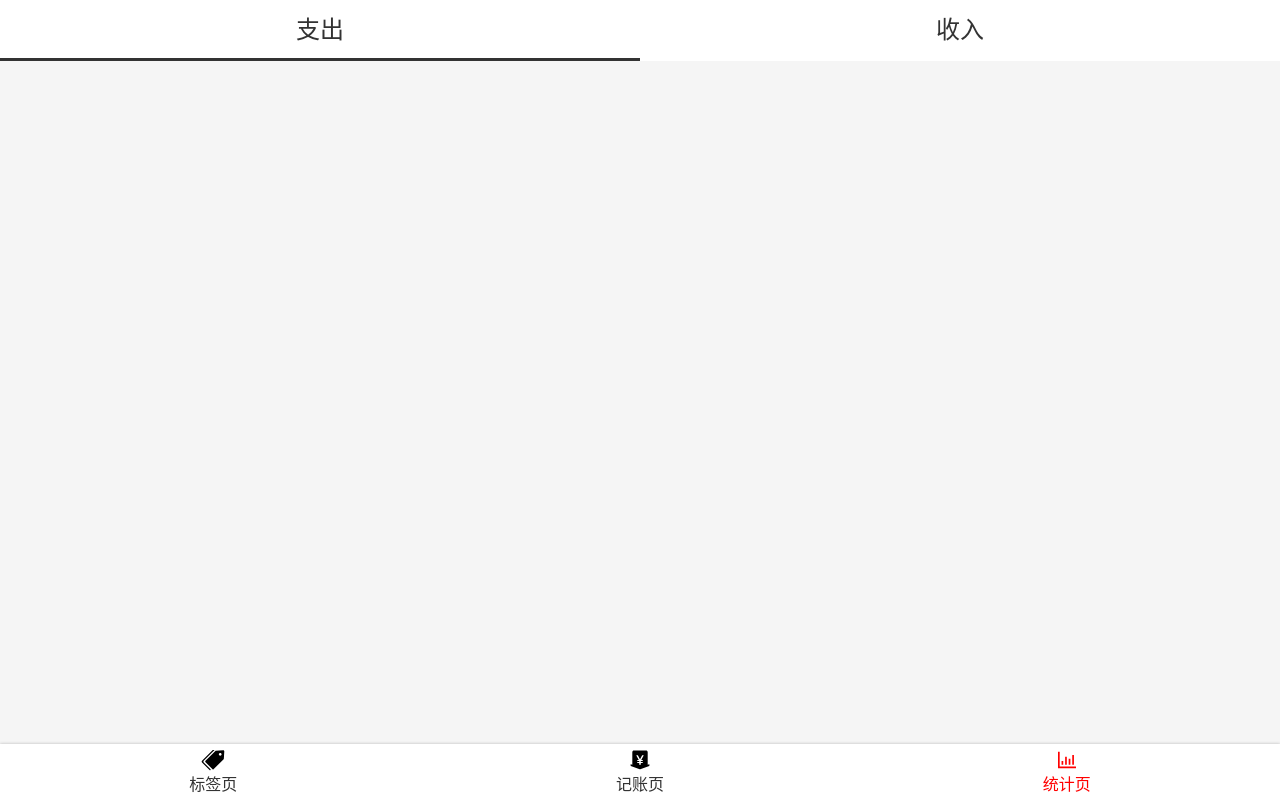
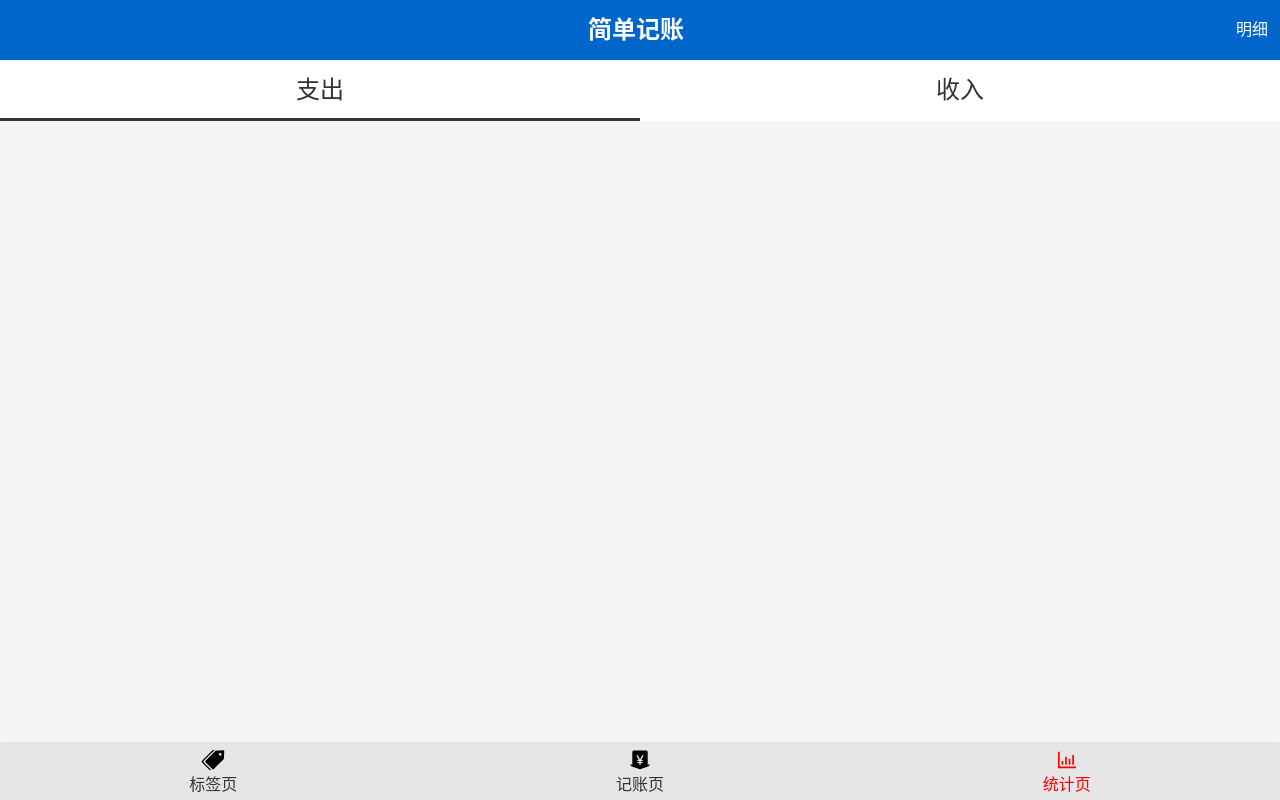
Before and after one commit to smy-101/bookkeeping, a React app: page /#/statistics in a window 1280 px wide. Built offline with nearby package versions, Linux system fonts and the light colour scheme.

Commit message:
添加Header

```diff
--- /dev/null
+++ b/src/components/Header.tsx
@@ -0,0 +1,39 @@
+import React from 'react';
+import styled from 'styled-components';
+import Icon from './Icon';
+
+const Wrapper = styled.div`
+  min-height: 60px;
+  background: rgb(0, 102, 204);
+  display: flex;
+  justify-content:space-between;
+  align-items: center;
+  >h2{
+    color: white;
+  }
+  >.icon {
+    fill: white;
+    margin-left: 12px;
+    width: 24px;
+    height: 24px;
+  }
+  >div{
+    margin-right: 12px;
+    color: white;
+  }
+`
+type Props={
+    content:string;
+}
+
+const Header:React.FC<Props> = (props) => {
+    return (
+        <Wrapper>
+            <Icon className="icon" name="bookkeeping"/>
+            <h2>简单记账</h2>
+            <div>{props.content}</div>
+        </Wrapper>
+    );
+};
+
+export {Header};
--- a/src/components/Layout.tsx
+++ b/src/components/Layout.tsx
@@ -1,6 +1,7 @@
 import Nav from './Nav';
 import React, {useEffect, useRef} from 'react';
 import styled from 'styled-components';
+import {Header} from './Header';
 
 const Wrapper = styled.div`
   height: 100vh;
@@ -14,6 +15,7 @@ const Main = styled.div`
 type Props = {
     className?: string;
     scrollTop?: number;
+    content:string;
 };
 const Layout: React.FC<Props> = (props) => {
     const mainRef = useRef<HTMLDivElement>(null);
@@ -27,6 +29,7 @@ const Layout: React.FC<Props> = (props) => {
     }, [props.scrollTop]);
     return (
         <Wrapper>
+            <Header content={props.content}/>
             <Main ref={mainRef} className={props.className}>
                 {props.children}
             </Main>
--- a/src/components/Nav.tsx
+++ b/src/components/Nav.tsx
@@ -4,7 +4,7 @@ import React from 'react';
 import Icon from './Icon';
 
 const NavWrapper = styled.nav`
-  background: white;
+  background: rgb(229, 229, 229);
   line-height: 24px;
   box-shadow: 0 0 3px rgba(0,0,0,0.25);
   > ul {
--- a/src/views/Money.tsx
+++ b/src/views/Money.tsx
@@ -37,9 +37,10 @@ function Money() {
             alert('保存成功')
             setSelected(defaultFormData);
         }
+
     };
     return (
-        <MyLayout scrollTop={9999}>
+        <MyLayout scrollTop={9999} content="记账">
             {JSON.stringify(selected)}
             <hr/>
             <TagsSection value={selected.tagIds}
--- a/src/views/Money/NumberPadSection.tsx
+++ b/src/views/Money/NumberPadSection.tsx
@@ -28,8 +28,8 @@ const NumberPadSection: React.FC<Props> = (props) => {
         if (text === 'OK') {
             if(props.onOk){
                 props.onOk();
-                setOutput('0');
             }
+            // setOutput('0');
             return;
         }
         if ('0123456789.'.split('').concat(['删除', '清空']).indexOf(text) >= 0) {
--- a/src/views/Statistics.tsx
+++ b/src/views/Statistics.tsx
@@ -50,7 +50,7 @@ function Statistics() {
     });
     console.log(array);
     return (
-        <Layout>
+        <Layout content="明细">
             <CategoryWrapper>
                 <CategorySection value={category}
                                  onChange={value => setCategory(value)}/>
--- a/src/views/Tag.tsx
+++ b/src/views/Tag.tsx
@@ -55,7 +55,7 @@ const Tag: React.FC = () => {
         history.goBack();
     };
     return (
-        <Layout>
+        <Layout content="">
             <Topbar>
                 <Icon name="left" onClick={onClickBack}/>
                 <span>编辑标签</span>
--- a/src/views/Tags.tsx
+++ b/src/views/Tags.tsx
@@ -30,7 +30,7 @@ const TagList = styled.ol`
 function Tags() {
     const {tags,addTag}=useTags();
     return (
-        <Layout>
+        <Layout content="编辑标签">
             <TagList>
                 {tags.map(tag=>
                     <li key={tag.id}>
```
Also changed, not shown: src/icons/Bookkeeping.svg (added).
